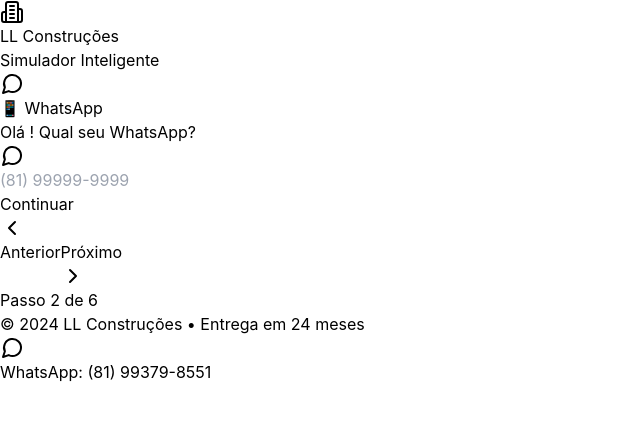
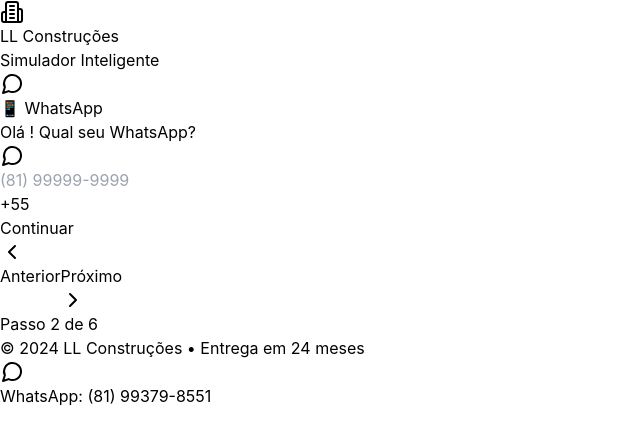
Before and after one commit to souzamkt0/ll-construcoes, a React (Vite) app: page / in a window 1280 px wide. Both pictures are taken after a click on the button "Próximo". Shown: the top 444 px of the page, without its empty margins (0-640 px from the left). Built offline with nearby package versions, Linux system fonts and the light colour scheme.

Commit message:
Add Brazil country code (+55) to WhatsApp field: display +55 indicator on right side of input and include in WhatsApp message for international format

```diff
--- a/src/App.jsx
+++ b/src/App.jsx
@@ -100,6 +100,9 @@ function App() {
                   placeholder="(81) 99999-9999"
                   className="w-full pl-12 pr-4 py-4 bg-white border-2 border-gray-200 rounded-xl text-gray-800 placeholder-gray-400 focus:outline-none focus:ring-2 focus:ring-green-400 focus:border-green-400 transition-all duration-300 text-base"
                 />
+                <div className="absolute inset-y-0 right-0 pr-4 flex items-center pointer-events-none">
+                  <span className="text-gray-400 text-sm font-medium">+55</span>
+                </div>
               </div>
 
               <button
@@ -712,7 +715,7 @@ function App() {
 
 *DADOS DO CLIENTE:*
 👤 Nome: ${formData.nome}
-📱 WhatsApp: ${formData.whatsapp}
+📱 WhatsApp: +55 ${formData.whatsapp}
 💵 Renda: ${formData.renda}
 
 *CASA SELECIONADA:*
```
